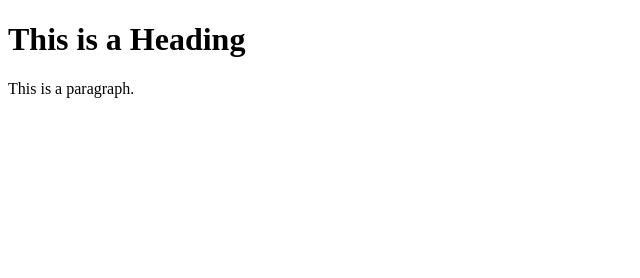
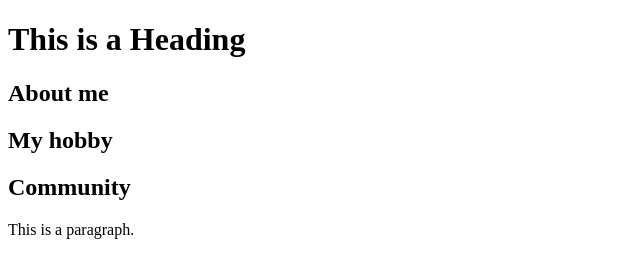
Before and after one commit to daanielar/second-web-page, a plain HTML site: page index.html in a window 1280 px wide. Shown: the whole page, without its empty margins (0-640 px from the left). Drawn offline with Linux system fonts and the light colour scheme.

Commit message:
Update index.html

```diff
--- a/index.html
+++ b/index.html
@@ -3,6 +3,10 @@
 <body>
 
 <h1>This is a Heading</h1>
+  <h2>About me</h2>
+  <h2>My hobby</h2>
+  <h2>Community</h2>
+
 <p>This is a paragraph.</p>
 
 </body>
```
